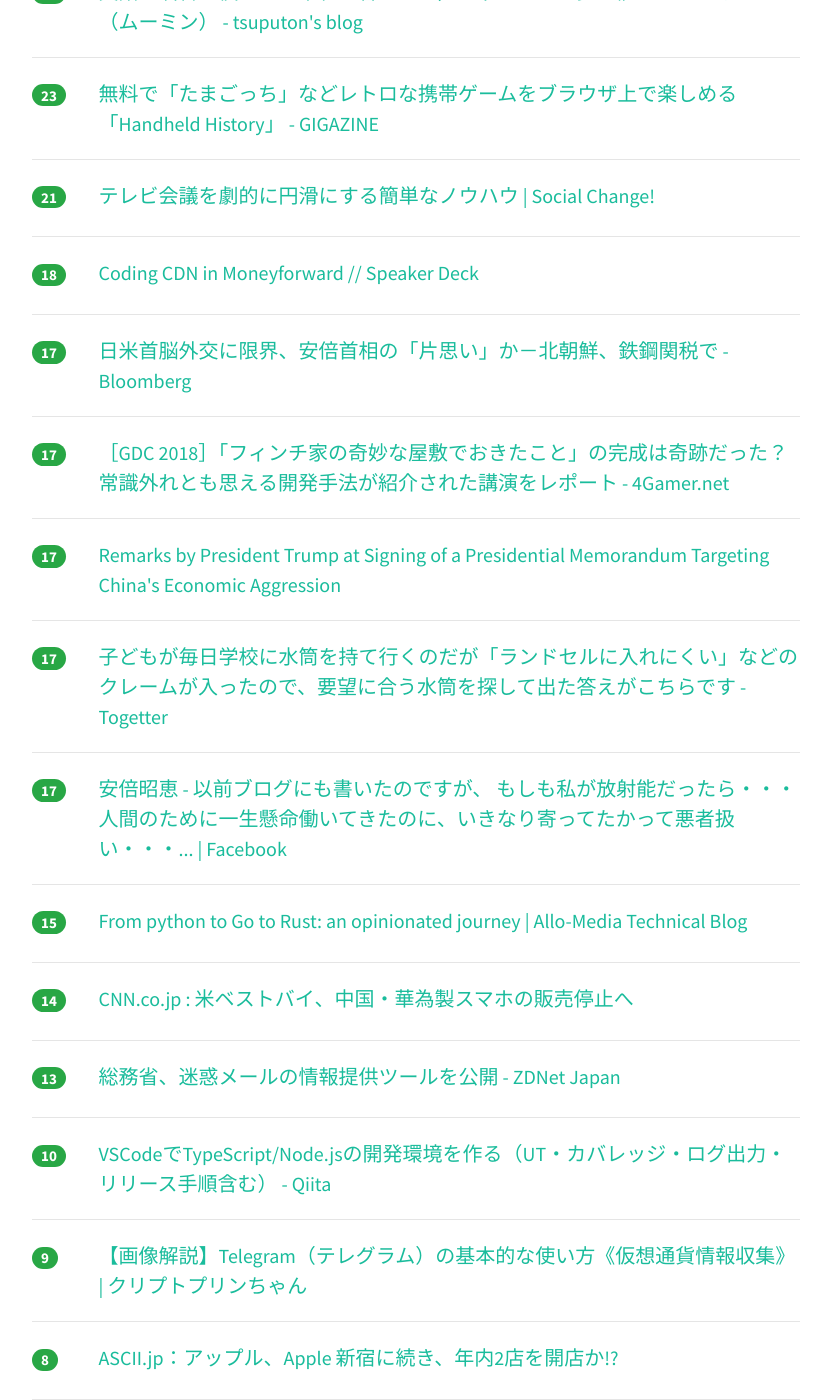
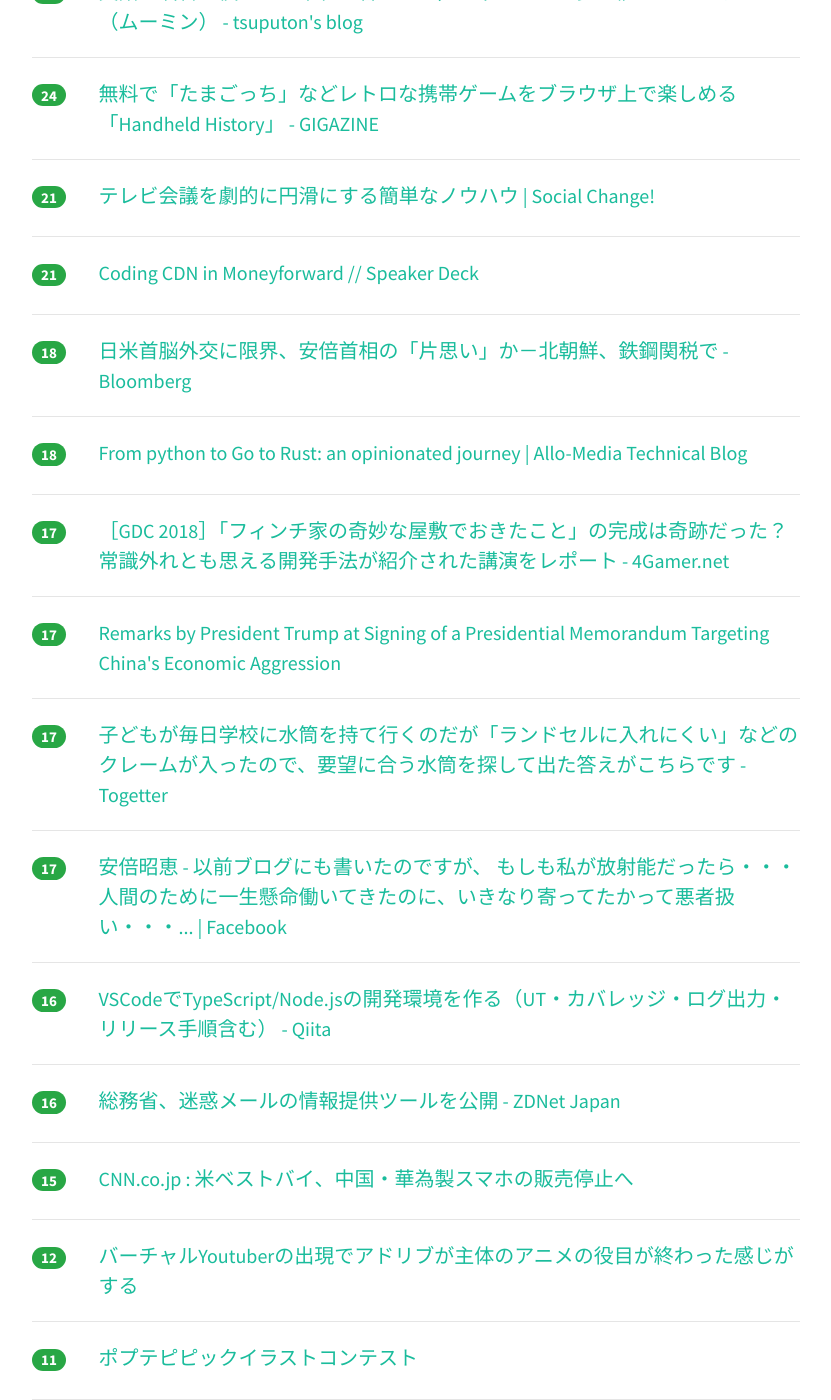
Before and after one commit to yatta47/hatena-matome-site, a Jekyll site: the page built from _posts/2018-03-24-hatena.md, in a window 1280 px wide and 1400 px high, scrolled down 496 px. Shown: the whole window, without its empty margins (224-1055 px from the left). Built offline with Jekyll 4.4.1, drawn with Linux system fonts in a browser that asks for light colours; nearby versions of some CDN libraries; some of the changed text lies outside the part shown.

Commit message:
Updated 2018-03-24

```diff
--- a/_posts/2018-03-24-hatena.md
+++ b/_posts/2018-03-24-hatena.md
@@ -1,23 +1,23 @@
 ---
 layout: post
 title:  "2018-03-24 はてぶIT"
-date:   2018-03-24 08:02:24
+date:   2018-03-24 09:02:23
 tags: [it-hotentry]
 ---
-16 件のデータあり
+19 件のデータあり
 
 <hr><div class="row">
-<div class="col-1"><span class="badge badge-pill badge-success h2">30</span></div>
+<div class="col-1"><span class="badge badge-pill badge-success h2">33</span></div>
 <div class="col-11"><a href='https://qiita.com/norinity1103/items/85aa990dbe6582b6d701' target='_blank'>HackMDってMarkdownEditorが革新的で使いやすい - Qiita</a></div>
 </div>
 <hr>
 <div class="row">
-<div class="col-1"><span class="badge badge-pill badge-success h2">29</span></div>
+<div class="col-1"><span class="badge badge-pill badge-success h2">31</span></div>
 <div class="col-11"><a href='http://tsuputon7.hatenablog.com/entry/2018/03/23/152113' target='_blank'>英語の名言：僕はただ平和に暮らして，ジャガイモと夢を植えたいだけなんだ（ムーミン） - tsuputon's blog</a></div>
 </div>
 <hr>
 <div class="row">
-<div class="col-1"><span class="badge badge-pill badge-success h2">23</span></div>
+<div class="col-1"><span class="badge badge-pill badge-success h2">24</span></div>
 <div class="col-11"><a href='https://gigazine.net/news/20180323-handheld-history/' target='_blank'>無料で「たまごっち」などレトロな携帯ゲームをブラウザ上で楽しめる「Handheld History」 - GIGAZINE</a></div>
 </div>
 <hr>
@@ -27,13 +27,18 @@ tags: [it-hotentry]
 </div>
 <hr>
 <div class="row">
-<div class="col-1"><span class="badge badge-pill badge-success h2">18</span></div>
+<div class="col-1"><span class="badge badge-pill badge-success h2">21</span></div>
 <div class="col-11"><a href='https://speakerdeck.com/syosuke1024/coding-cdn-in-moneyforward-1' target='_blank'>Coding CDN in Moneyforward // Speaker Deck</a></div>
 </div>
 <hr>
 <div class="row">
-<div class="col-1"><span class="badge badge-pill badge-success h2">17</span></div>
+<div class="col-1"><span class="badge badge-pill badge-success h2">18</span></div>
 <div class="col-11"><a href='https://www.bloomberg.co.jp/news/articles/2018-03-23/P5ZFDE6TTDS301' target='_blank'>日米首脳外交に限界、安倍首相の「片思い」か－北朝鮮、鉄鋼関税で - Bloomberg</a></div>
+</div>
+<hr>
+<div class="row">
+<div class="col-1"><span class="badge badge-pill badge-success h2">18</span></div>
+<div class="col-11"><a href='http://tech.allo-media.net/point/of/view/2018/03/22/from-python-to-go-to-rust.html' target='_blank'>From python to Go to Rust: an opinionated journey | Allo-Media Technical Blog</a></div>
 </div>
 <hr>
 <div class="row">
@@ -57,27 +62,32 @@ tags: [it-hotentry]
 </div>
 <hr>
 <div class="row">
-<div class="col-1"><span class="badge badge-pill badge-success h2">15</span></div>
-<div class="col-11"><a href='http://tech.allo-media.net/point/of/view/2018/03/22/from-python-to-go-to-rust.html' target='_blank'>From python to Go to Rust: an opinionated journey | Allo-Media Technical Blog</a></div>
+<div class="col-1"><span class="badge badge-pill badge-success h2">16</span></div>
+<div class="col-11"><a href='https://qiita.com/kurogelee/items/cf7954f6c23294600ef2' target='_blank'>VSCodeでTypeScript/Node.jsの開発環境を作る（UT・カバレッジ・ログ出力・リリース手順含む） - Qiita</a></div>
 </div>
 <hr>
 <div class="row">
-<div class="col-1"><span class="badge badge-pill badge-success h2">14</span></div>
+<div class="col-1"><span class="badge badge-pill badge-success h2">16</span></div>
+<div class="col-11"><a href='https://japan.zdnet.com/article/35116604/' target='_blank'>総務省、迷惑メールの情報提供ツールを公開 - ZDNet Japan</a></div>
+</div>
+<hr>
+<div class="row">
+<div class="col-1"><span class="badge badge-pill badge-success h2">15</span></div>
 <div class="col-11"><a href='https://www.cnn.co.jp/tech/35116606.html' target='_blank'>CNN.co.jp : 米ベストバイ、中国・華為製スマホの販売停止へ</a></div>
 </div>
 <hr>
 <div class="row">
-<div class="col-1"><span class="badge badge-pill badge-success h2">13</span></div>
-<div class="col-11"><a href='https://japan.zdnet.com/article/35116604/' target='_blank'>総務省、迷惑メールの情報提供ツールを公開 - ZDNet Japan</a></div>
+<div class="col-1"><span class="badge badge-pill badge-success h2">12</span></div>
+<div class="col-11"><a href='https://anond.hatelabo.jp/20171218085934' target='_blank'>バーチャルYoutuberの出現でアドリブが主体のアニメの役目が終わった感じがする</a></div>
+</div>
+<hr>
+<div class="row">
+<div class="col-1"><span class="badge badge-pill badge-success h2">11</span></div>
+<div class="col-11"><a href='https://www.pixiv.net/contest/pptp' target='_blank'>ポプテピピックイラストコンテスト</a></div>
 </div>
 <hr>
 <div class="row">
 <div class="col-1"><span class="badge badge-pill badge-success h2">10</span></div>
-<div class="col-11"><a href='https://qiita.com/kurogelee/items/cf7954f6c23294600ef2' target='_blank'>VSCodeでTypeScript/Node.jsの開発環境を作る（UT・カバレッジ・ログ出力・リリース手順含む） - Qiita</a></div>
-</div>
-<hr>
-<div class="row">
-<div class="col-1"><span class="badge badge-pill badge-success h2">9</span></div>
 <div class="col-11"><a href='https://crypto-pudding.com/prediction-telegram/' target='_blank'>【画像解説】Telegram（テレグラム）の基本的な使い方《仮想通貨情報収集》 | クリプトプリンちゃん</a></div>
 </div>
 <hr>
@@ -86,3 +96,8 @@ tags: [it-hotentry]
 <div class="col-11"><a href='http://ascii.jp/elem/000/001/651/1651976/' target='_blank'>ASCII.jp：アップル、Apple 新宿に続き、年内2店を開店か!?</a></div>
 </div>
 <hr>
+<div class="row">
+<div class="col-1"><span class="badge badge-pill badge-success h2">7</span></div>
+<div class="col-11"><a href='https://game.watch.impress.co.jp/docs/news/1113308.html' target='_blank'>単体駆動可能な一体型VRヘッドセットOculus GO体験レポート - GAME Watch</a></div>
+</div>
+<hr>
```
